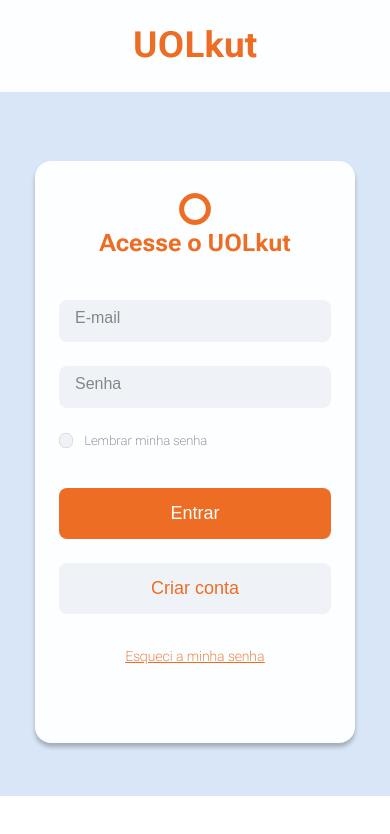
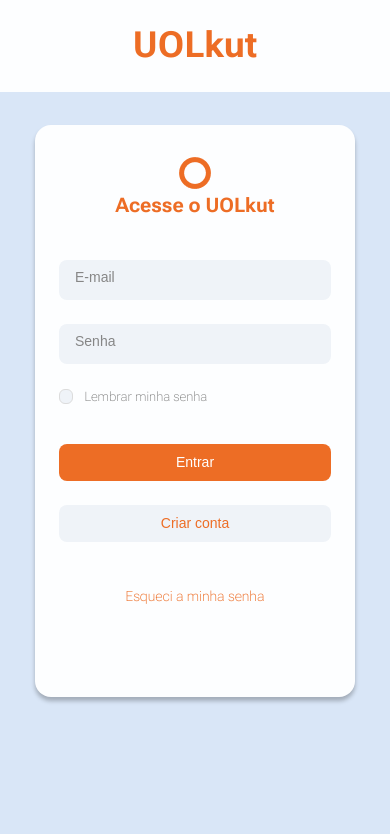
Before and after one commit to vitormen/Desafio-Semana-X-, a React (Vite) app: page / in a window 390 px wide. Shown: the top 834 px of the page. Built offline with nearby package versions, Linux system fonts and the light colour scheme; a web font is replaced by a local one.

Commit message:
:lipstick: feat: Enhance login screen responsiveness

```diff
--- a/src/pages/Login/index.tsx
+++ b/src/pages/Login/index.tsx
@@ -8,7 +8,7 @@
 import * as C from "./styles";
 
 const Login = () => {
-  const [checked, setChecked] = useState(false);
+  const [checked, setChecked] = useState<boolean>(false);
 
   const handleCheckboxChange = () => {
     setChecked(!checked);
@@ -29,16 +29,16 @@
             <C.Title>Acesse o UOLkut</C.Title>
           </C.Header>
           <C.Input
-            widthbutton={"21rem"}
-            margintop={"0.69rem"}
+            $widthinput={"21rem"}
+            $margintop={"0.69rem"}
             type="email"
             id="email"
             name="email"
             placeholder="E-mail"
           ></C.Input>
           <C.Input
-            widthbutton={"21rem"}
-            margintop={"1.5rem"}
+            $widthinput={"21rem"}
+            $margintop={"1.5rem"}
             type="password"
             id="password"
             name="password"
@@ -53,13 +53,13 @@
             <C.Text>Lembrar minha senha</C.Text>
           </C.CheckboxContainer>
 
-          <Link to={"/profile"}>
-            <C.Button background={"#ED6D25"} color={"#FFF"}>
+          <Link to={"/profile"} style={{textDecoration: "none"}}>
+            <C.Button $background={"#ED6D25"} $color={"#FFF"}>
               Entrar
             </C.Button>
           </Link>
-          <Link to={"/signup"}>
-            <C.Button background={"#EFF3F8"} color={"#ED6D25"}>
+          <Link to={"/signup"} style={{textDecoration: "none"}}>
+            <C.Button $background={"#EFF3F8"} $color={"#ED6D25"}>
               Criar conta
             </C.Button>
           </Link>
@@ -68,6 +68,7 @@
             style={{
               textAlign: "center",
               margin: "2rem 0 3.06rem 0",
+              textDecoration: "none"
             }}
           >
             <C.PasswordForgot>Esqueci a minha senha</C.PasswordForgot>
--- a/src/pages/Login/styles.ts
+++ b/src/pages/Login/styles.ts
@@ -3,16 +3,19 @@
 export const Container = styled.div`
   box-sizing: border-box;
   height: calc(100vh - 8.75rem);
-
   display: flex;
   justify-content: center;
   align-items: center;
   flex-wrap: wrap;
+  @media (max-width: 768px) {
+    height: calc(100vh - 5.75rem);
+    align-items: start;
+    margin-top: 1.06rem;
+  }
 `;
 
 export const Card = styled.div`
   width: 24rem;
-
   border-radius: 1rem;
   background-color: #fdfeff;
   box-shadow: 0px 4px 4px 0px rgba(0, 0, 0, 0.25);
@@ -33,8 +36,8 @@
 `;
 
 type InputProps = {
-  widthbutton: string;
-  margintop: string;
+  $widthinput: string;
+  $margintop: string;
 };
 
 export const Title = styled.p`
@@ -44,6 +47,8 @@
   margin: 0;
 
   @media (max-width: 768px) {
+    font-size: 1.25rem;
+    font-weight: 800;
     margin-bottom: 2rem;
   }
 `;
@@ -54,8 +59,8 @@
 `;
 
 export const Input = styled.input<InputProps>`
-  width: ${(props) => props.widthbutton};
-  margin-top: ${(props) => props.margintop};
+  width: ${(props) => props.$widthinput};
+  margin-top: ${(props) => props.$margintop};
   font-size: 1rem;
   padding: 1rem;
   border-radius: 0.5rem;
@@ -73,29 +78,33 @@
     width: 100%;
     max-width: 17.5625rem;
     padding: 0.56rem 0 0.94rem 1rem;
+    font-size: 0.875rem;
   }
 `;
 
 type ButtonsProps = {
-  background: string;
-  color: string;
+  $background: string;
+  $color: string;
 };
 export const Button = styled.button<ButtonsProps>`
   width: 21rem;
   height: 3.1875rem;
   border-radius: 0.5rem;
-  background: ${(props) => props.background};
+  background: ${(props) => props.$background};
   padding: 0.94rem;
-  align-text: center;
-  color: ${(props) => props.color};
+  display: flex;
+  justify-content: center;
+  align-items: center;
+  color: ${(props) => props.$color};
   font-size: 1.125rem;
   border: none;
   cursor: pointer;
   margin-top: 1.5rem;
-
   @media (max-width: 768px) {
     max-width: 17.5625rem;
     width: 100%;
+    font-size: 0.875rem;
+    height: 2.3125rem;
   }
 `;
 
@@ -105,7 +114,7 @@
 
 export const Text = styled.label`
   color: #868686;
-
+  cursor: pointer;
   font-size: 1rem;
   margin-left: 0.75rem;
 
@@ -118,6 +127,7 @@
   align-items: center;
   margin-top: 1.56rem;
   margin: 1.56rem 0 1rem 0;
+  cursor: pointer;
 `;
 
 export const Checkbox = styled.input.attrs({ type: "checkbox" })`
@@ -127,6 +137,7 @@
   height: 0.026rem;
   margin: -0.026rem;
   padding: 0;
+  cursor: pointer;
 `;
 export const StyledCheckbox = styled.label<CheckboxProps>`
   width: 1.25rem;
@@ -137,6 +148,7 @@
   display: flex;
   justify-content: center;
   align-items: center;
+  cursor: pointer;
   img {
     display: ${(props) => (props.checked ? "flex" : "none")};
     filter: invert(75%) sepia(11%) saturate(6042%) hue- rotate(30deg)
@@ -149,10 +161,9 @@
   }
 `;
 
-export const PasswordForgot = styled.a`
+export const PasswordForgot = styled.p`
   color: #ed6d25;
-
   font-size: 0.875rem;
-  text-decoration-line: underline;
+  text-decoration: none;
   cursor: pointer;
 `;
```
